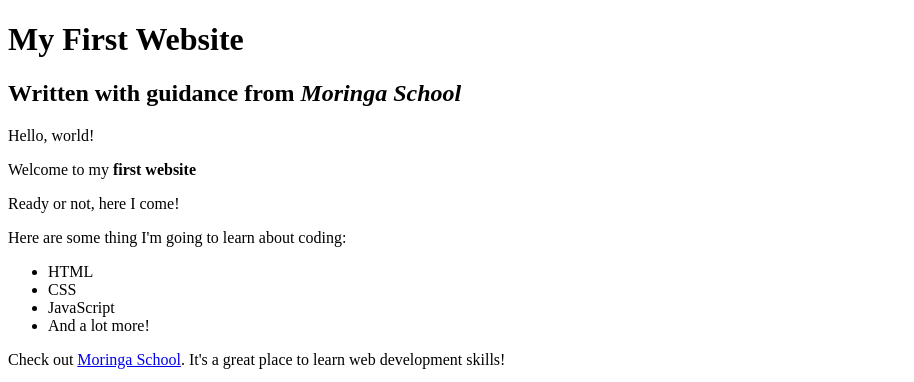
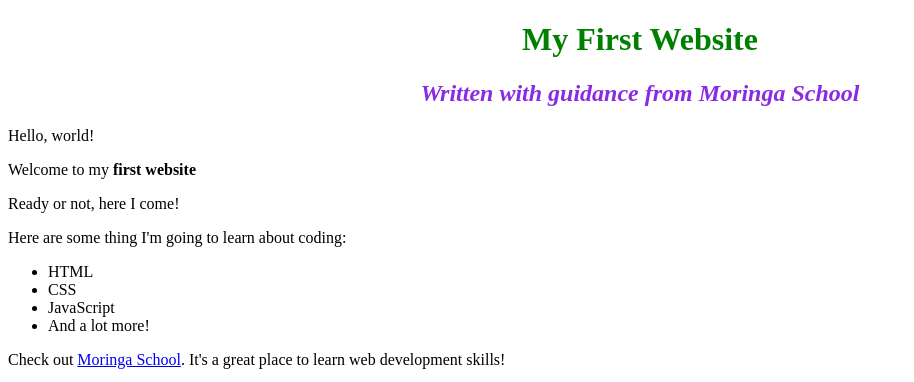
Before and after one commit to Tess-Gitundu/Hello.World, a plain HTML site: page my-first-website.html in a window 1280 px wide. Shown: the top 382 px of the page, without its empty margins (0-914 px from the left). Drawn offline with Linux system fonts and the light colour scheme.

Commit message:
add changes

```diff
--- /dev/null
+++ b/css/styles.css
@@ -0,0 +1,10 @@
+h1 {
+    color: green;
+    text-align: center;
+}
+
+h2 {
+    color: blueviolet;
+    font-style: italic;
+    text-align: center;
+}
--- a/my-first-website.html
+++ b/my-first-website.html
@@ -2,6 +2,7 @@
 <html>
     <head>
         <title>My first Website!</title>
+        <link href="css/styles.css" rel="stylesheet" type="text/css">
     </head>
     <body>
 <h1>My First Website</h1>
```
Also changed, not shown: favorite-things.html (added), index.html (added), 1 other file.
